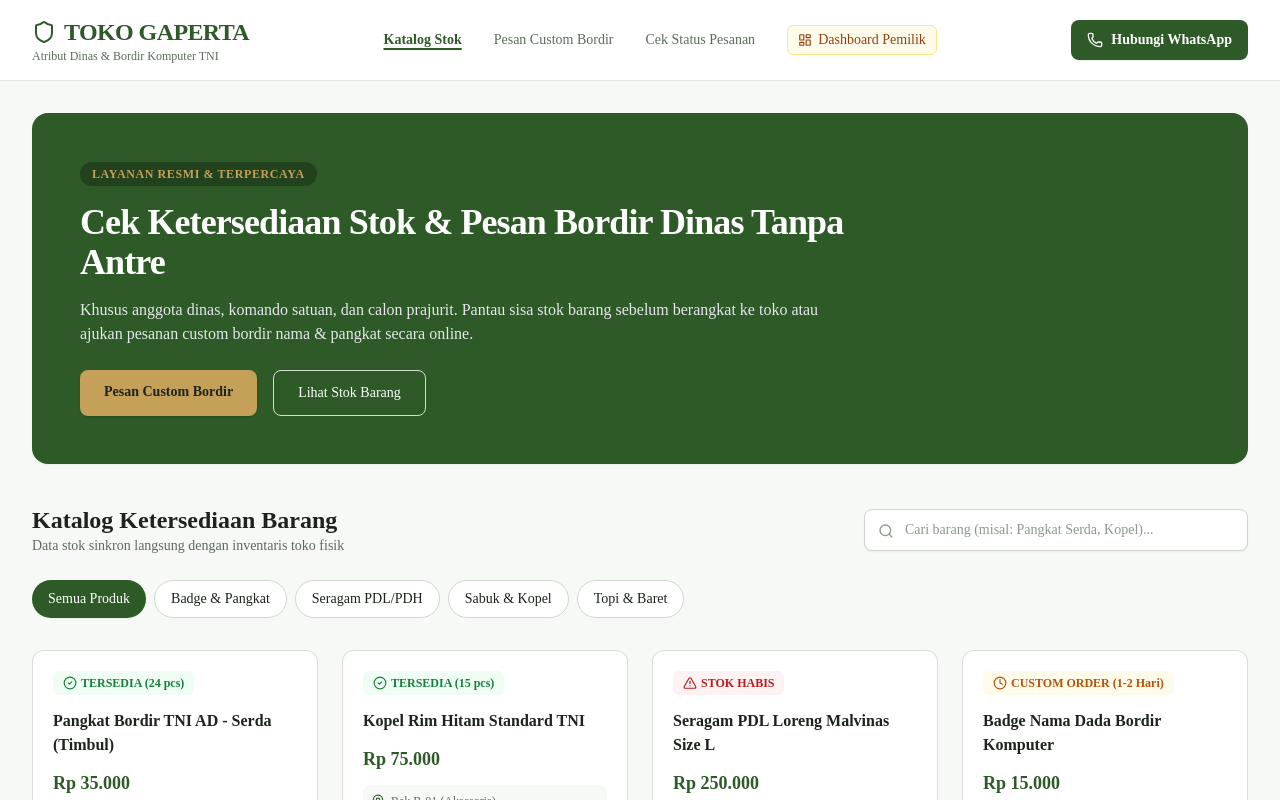
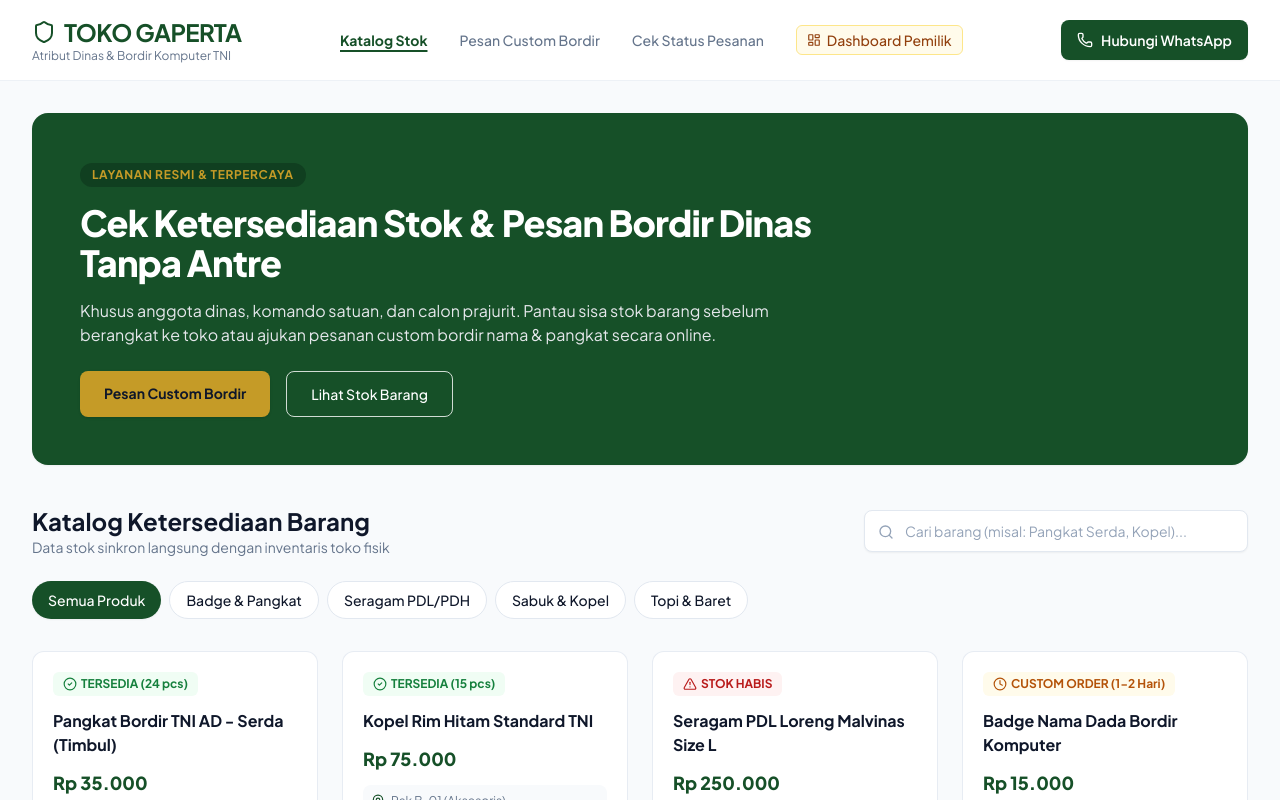
Before and after one commit to nndiph/web-toko-bordir, a Next.js app: page / in a window 1280 px wide. Shown: the top 800 px of the page. Built offline with nearby package versions, Linux system fonts and the light colour scheme.

Commit message:
style: perbarui tema warna 60-30-10 dan integrasi font plus jakarta sans

```diff
--- a/src/app/globals.css
+++ b/src/app/globals.css
@@ -1,15 +1,42 @@
+@import url('https://fonts.googleapis.com/css2?family=Plus+Jakarta+Sans:wght@400;500;600;700;800&display=swap');
+
 @tailwind base;
 @tailwind components;
 @tailwind utilities;
 
 :root {
-  --background: #F7F9F6;
-  --foreground: #1C241B;
+  --background: #F8FAFC;
+  --foreground: #0F172A;
+}
+
+html {
+  scroll-behavior: smooth;
 }
 
 body {
   color: var(--foreground);
   background: var(--background);
-  font-family: -apple-system, BlinkMacSystemFont, "Segoe UI", Roboto, "Helvetica Neue", Arial, sans-serif;
   min-height: 100vh;
+  text-rendering: optimizeLegibility;
+  -webkit-font-smoothing: antialiased;
+  -moz-osx-font-smoothing: grayscale;
 }
+
+/* Custom modern scrollbar */
+::-webkit-scrollbar {
+  width: 8px;
+  height: 8px;
+}
+
+::-webkit-scrollbar-track {
+  background: #F1F5F9;
+}
+
+::-webkit-scrollbar-thumb {
+  background: #CBD5E1;
+  border-radius: 9999px;
+}
+
+::-webkit-scrollbar-thumb:hover {
+  background: #94A3B8;
+}
--- a/src/app/layout.tsx
+++ b/src/app/layout.tsx
@@ -14,7 +14,7 @@ export default function RootLayout({
 }>) {
   return (
     <html lang="id">
-      <body className="font-sans antialiased bg-surface text-ink">
+      <body className="font-sans antialiased bg-surface text-ink selection:bg-army/15 selection:text-army min-h-screen">
         {children}
       </body>
     </html>
--- a/tailwind.config.ts
+++ b/tailwind.config.ts
@@ -10,29 +10,48 @@ const config: Config = {
     extend: {
       colors: {
         army: {
-          DEFAULT: "#2D5A27",
-          dark: "#1E3D1A",
-          light: "#E8F5E9",
-          border: "#D0D7CF",
+          DEFAULT: "#165028",
+          dark: "#103B1E",
+          hover: "#124522",
+          light: "#EBF5EE",
+          surface: "#F0FDF4",
+          border: "#E2E8F0",
         },
         gold: {
-          DEFAULT: "#C5A059",
-          dark: "#A58039",
-          light: "#FFF3E0",
+          DEFAULT: "#C59B27",
+          dark: "#A07C1C",
+          light: "#FEF9C3",
+          accent: "#D97706",
         },
         surface: {
-          DEFAULT: "#F7F9F6",
+          DEFAULT: "#F8FAFC", // Slate-50: ultra-clean neutral
           card: "#FFFFFF",
-          muted: "#F0F4EF",
+          muted: "#F1F5F9",
+          border: "#E2E8F0",
         },
         ink: {
-          DEFAULT: "#1C241B",
-          muted: "#5D6B5C",
-          soft: "#8C998B",
+          DEFAULT: "#0F172A", // Slate-900: crisp, dark, professional
+          body: "#334155",    // Slate-700: high legibility
+          muted: "#64748B",   // Slate-500
+          soft: "#94A3B8",    // Slate-400
         },
       },
       fontFamily: {
-        sans: ["var(--font-inter)", "sans-serif"],
+        sans: [
+          '"Plus Jakarta Sans"',
+          "Inter",
+          "-apple-system",
+          "BlinkMacSystemFont",
+          '"Segoe UI"',
+          "Roboto",
+          '"Helvetica Neue"',
+          "Arial",
+          "sans-serif",
+        ],
+      },
+      boxShadow: {
+        card: "0 1px 3px 0 rgba(0, 0, 0, 0.05), 0 1px 2px -1px rgba(0, 0, 0, 0.05)",
+        "card-hover": "0 10px 15px -3px rgba(0, 0, 0, 0.08), 0 4px 6px -4px rgba(0, 0, 0, 0.04)",
       },
     },
   },
```
